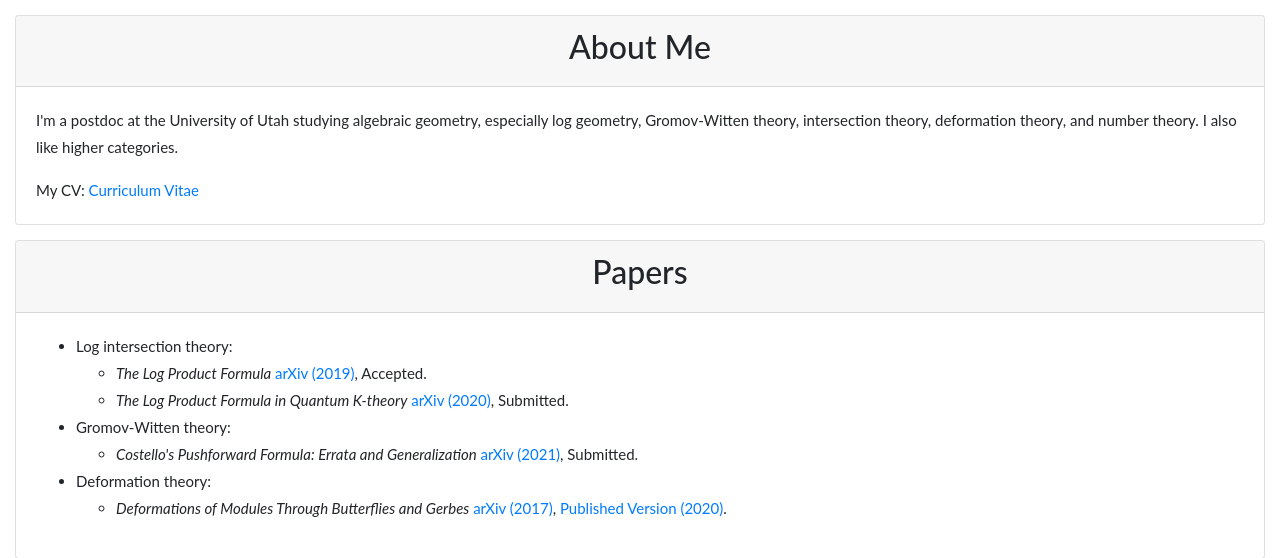
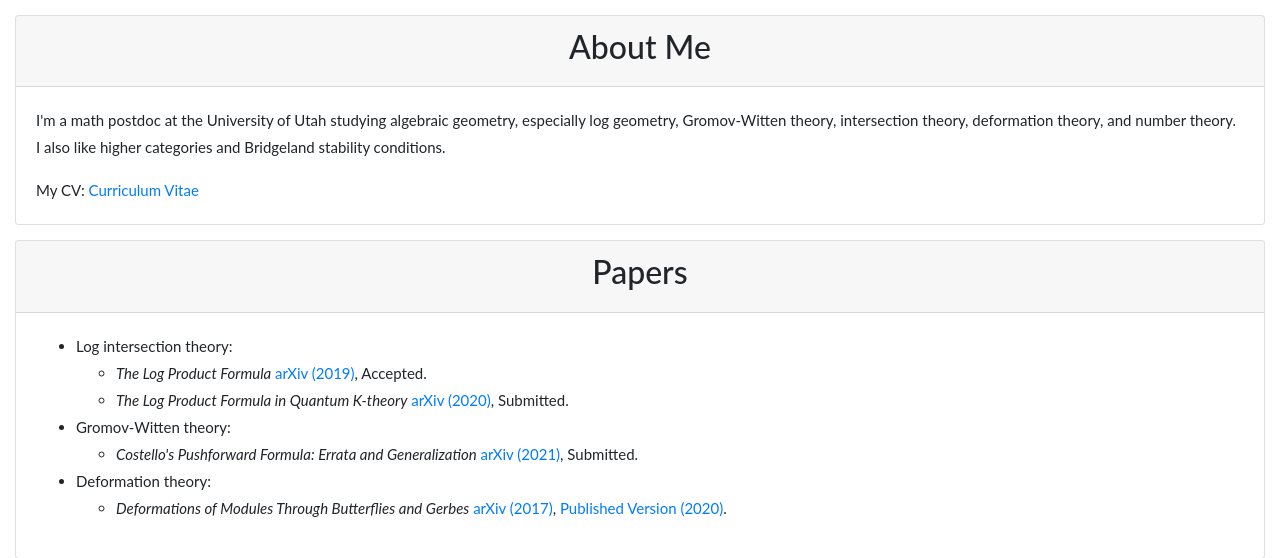
Before and after one commit to nanotech22/logetale, a Flask app: page / in a window 1280 px wide. Shown: the part 765-1323 px from the top of the page. Run offline with Flask 2, Linux system fonts and the light colour scheme; some libraries are stand-ins or nearby versions.

Commit message:
tiny edit

```diff
--- a/templates/pages/index.html
+++ b/templates/pages/index.html
@@ -22,8 +22,8 @@
             <h2>About Me</h2>
         </div>
         <div class="card-body">
-            <p>I'm a postdoc at the University of Utah studying algebraic geometry,
-            especially log geometry, Gromov-Witten theory, intersection theory, deformation theory, and number theory. I also like higher categories. </p>
+            <p>I'm a math postdoc at the University of Utah studying algebraic geometry,
+            especially log geometry, Gromov-Witten theory, intersection theory, deformation theory, and number theory. I also like higher categories and Bridgeland stability conditions. </p>
             My CV:
             <a href="{{ url_for('static', filename='pdf/curriculum_vitae.pdf') }}">Curriculum Vitae</a>
         </div>
```
